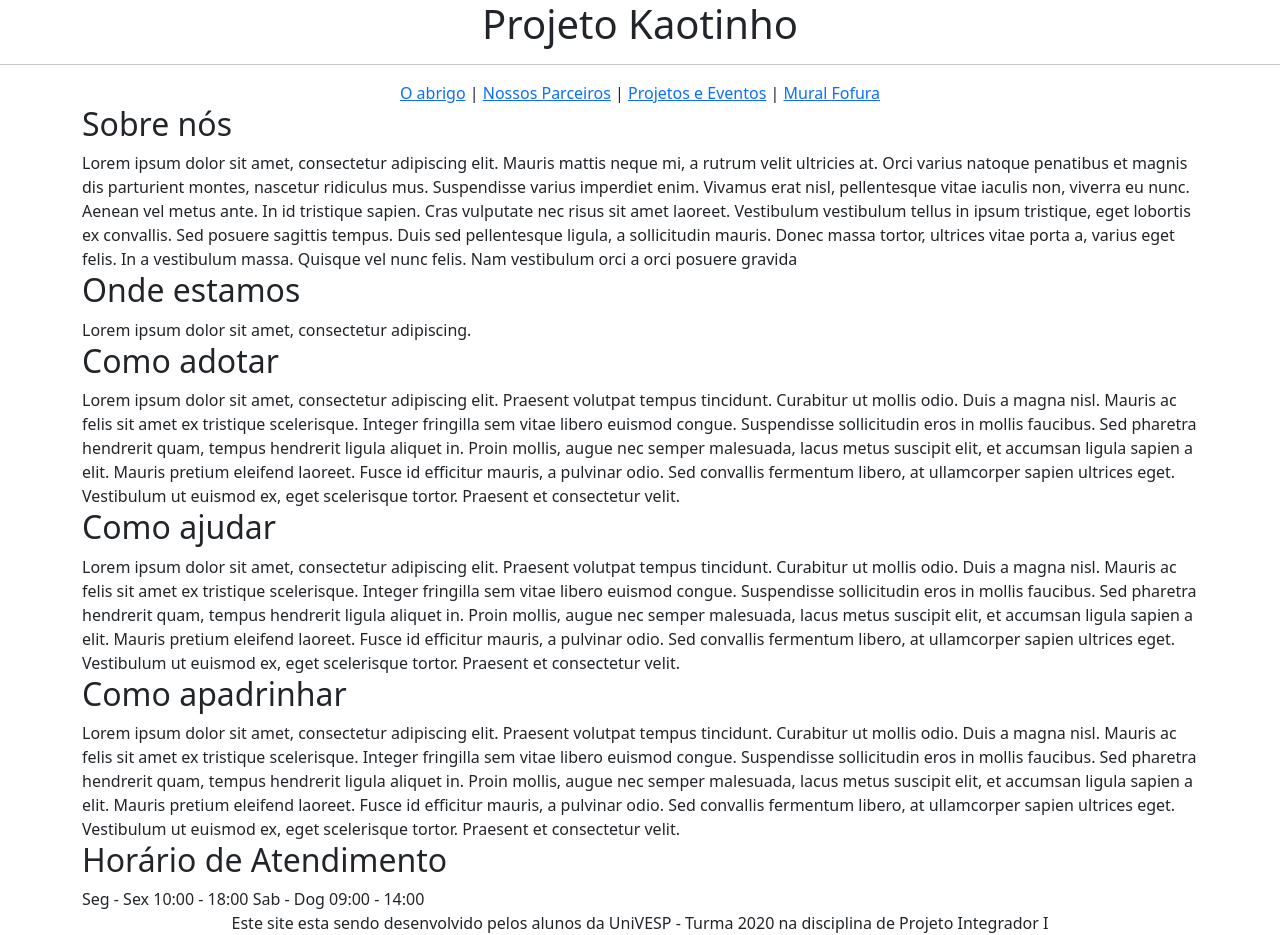
After one commit to bruno-caldas/pi_univesp_jacana, a Django app: page /abrigo/ in a window 1280 px wide. The commit adds this page. Run offline with Django 3.2, Linux system fonts and the light colour scheme; some libraries are stand-ins or nearby versions.

Commit message:
Adiciona Templates Modelos e Inciais
Se aceito, este commit adiciona pasta com templates padrão e páginas
iniciais.

```diff
--- a/cadastro/templates/cadastro/form.html
+++ b/cadastro/templates/cadastro/form.html
@@ -1,4 +1,4 @@
-{% extends 'cadastro/base.html' %}
+{% extends 'templates/../model-page.html' %}
 
 {% block content %}
 
--- a/cadastro/views.py
+++ b/cadastro/views.py
@@ -72,3 +72,15 @@ def test_form(request):
     return render(request,
         'cadastro/form.html',
         {'documents': documents, 'form': form})
+
+
+#CARREGA AS PÁGINAS PRINCIPAIS
+
+def carrega_index(request):
+    return render(request, "index.html")
+
+def carrega_parceiros(request):
+    return render(request, "templates/../parceiros.html")
+
+def carrega_eventos(request):
+    return render(request, "projetos_eventos.html")
--- a/pijacana/settings.py
+++ b/pijacana/settings.py
@@ -83,7 +83,7 @@ ROOT_URLCONF = 'pijacana.urls'
 TEMPLATES = [
     {
         'BACKEND': 'django.template.backends.django.DjangoTemplates',
-        'DIRS': [],
+        'DIRS': [os.path.join(BASE_DIR,'templates')],
         'APP_DIRS': True,
         'OPTIONS': {
             'context_processors': [
--- a/pijacana/urls.py
+++ b/pijacana/urls.py
@@ -15,8 +15,18 @@ Including another URLconf
 """
 from django.contrib import admin
 from django.urls import path, include
+from django.views.generic.base import RedirectView
+
+from cadastro.views import carrega_eventos, carrega_index, carrega_parceiros, test_form
+from cadastro import views
 
 urlpatterns = [
-    path('', include('cadastro.urls')),
+    #path('', include('cadastro.urls')),
     path('admin/', admin.site.urls),
+    path('', RedirectView.as_view(url='/abrigo/')),
+    path('abrigo/', carrega_index, name="index"),
+    path('abrigo/parceiros', carrega_parceiros, name="parceiros"),
+    path('abrigo/eventos', carrega_eventos, name="eventos"),
+    path('abrigo/mural_animais', include("cadastro.urls"), name="mural_animais"),
+    #path('abrigo/mural_animais', test_form, name="mural_animais")
 ]
--- /dev/null
+++ b/templates/index.html
@@ -0,0 +1,31 @@
+{% extends 'model-page.html' %}
+
+{% block content %}
+<section>
+    <h2>Sobre nós</h2>
+    <article>Lorem ipsum dolor sit amet, consectetur adipiscing elit. Mauris mattis neque mi, a rutrum velit ultricies at. Orci varius natoque penatibus et magnis dis parturient montes, nascetur ridiculus mus. Suspendisse varius imperdiet enim. Vivamus erat nisl, pellentesque vitae iaculis non, viverra eu nunc. Aenean vel metus ante. In id tristique sapien. Cras vulputate nec risus sit amet laoreet. Vestibulum vestibulum tellus in ipsum tristique, eget lobortis ex convallis. Sed posuere sagittis tempus. Duis sed pellentesque ligula, a sollicitudin mauris. Donec massa tortor, ultrices vitae porta a, varius eget felis. In a vestibulum massa. Quisque vel nunc felis. Nam vestibulum orci a orci posuere gravida</article>
+</section>
+<section>
+    <h2>Onde estamos</h2>
+    <article>Lorem ipsum dolor sit amet, consectetur adipiscing.</article>
+</section>
+<section>
+    <h2>Como adotar</h2>
+    <article>Lorem ipsum dolor sit amet, consectetur adipiscing elit. Praesent volutpat tempus tincidunt. Curabitur ut mollis odio. Duis a magna nisl. Mauris ac felis sit amet ex tristique scelerisque. Integer fringilla sem vitae libero euismod congue. Suspendisse sollicitudin eros in mollis faucibus. Sed pharetra hendrerit quam, tempus hendrerit ligula aliquet in. Proin mollis, augue nec semper malesuada, lacus metus suscipit elit, et accumsan ligula sapien a elit. Mauris pretium eleifend laoreet. Fusce id efficitur mauris, a pulvinar odio. Sed convallis fermentum libero, at ullamcorper sapien ultrices eget. Vestibulum ut euismod ex, eget scelerisque tortor. Praesent et consectetur velit.</article>
+</section>
+<section>
+    <h2>Como ajudar</h2>
+    <article>Lorem ipsum dolor sit amet, consectetur adipiscing elit. Praesent volutpat tempus tincidunt. Curabitur ut mollis odio. Duis a magna nisl. Mauris ac felis sit amet ex tristique scelerisque. Integer fringilla sem vitae libero euismod congue. Suspendisse sollicitudin eros in mollis faucibus. Sed pharetra hendrerit quam, tempus hendrerit ligula aliquet in. Proin mollis, augue nec semper malesuada, lacus metus suscipit elit, et accumsan ligula sapien a elit. Mauris pretium eleifend laoreet. Fusce id efficitur mauris, a pulvinar odio. Sed convallis fermentum libero, at ullamcorper sapien ultrices eget. Vestibulum ut euismod ex, eget scelerisque tortor. Praesent et consectetur velit.</article>
+</section>
+<section>
+    <h2>Como apadrinhar</h2>
+    <article>Lorem ipsum dolor sit amet, consectetur adipiscing elit. Praesent volutpat tempus tincidunt. Curabitur ut mollis odio. Duis a magna nisl. Mauris ac felis sit amet ex tristique scelerisque. Integer fringilla sem vitae libero euismod congue. Suspendisse sollicitudin eros in mollis faucibus. Sed pharetra hendrerit quam, tempus hendrerit ligula aliquet in. Proin mollis, augue nec semper malesuada, lacus metus suscipit elit, et accumsan ligula sapien a elit. Mauris pretium eleifend laoreet. Fusce id efficitur mauris, a pulvinar odio. Sed convallis fermentum libero, at ullamcorper sapien ultrices eget. Vestibulum ut euismod ex, eget scelerisque tortor. Praesent et consectetur velit.</article>
+</section>
+<section>
+    <h2>Horário de Atendimento</h2>
+    <article>
+        Seg - Sex 10:00 - 18:00
+        Sab - Dog 09:00 - 14:00
+    </article>
+</section>
+{% endblock %}
--- /dev/null
+++ b/templates/model-page.html
@@ -0,0 +1,45 @@
+{% load static %}
+<!DOCTYPE html>
+<html>
+  <head>
+    <title>Projeto Kaotinho</title>
+    <meta name="viewport" content="width=device-width, initial-scale=1.0">
+    <!-- Bootstrap -->
+    <link rel="stylesheet" type="text/css" href="{% static 'cadastro/bootstrap.min.css' %}">
+    <link rel="stylesheet" type="text/css" href="{% static 'cadastro/main.css' %}">
+  </head>
+  <body>
+
+    <header>
+      <div align="center">
+        <h1>
+          Projeto Kaotinho
+        </h1>
+        <hr>
+      </div>
+      <div align="center">
+        <nav>
+          <a href="{% url 'index' %}">O abrigo</a> |
+          <a href="{% url 'parceiros' %}"parceiros/">Nossos Parceiros</a> |
+          <a href="{% url 'eventos' %}">Projetos e Eventos</a> |
+          <a href="{% url 'mural_animais' %">Mural Fofura</a>
+        </nav>
+      </div>
+    </header>
+
+    <div class="container">
+      {% block content %}
+      {% endblock %}
+    </div>
+
+    <footer>
+      <div align="center">
+        Este site esta sendo desenvolvido pelos alunos da UniVESP - Turma 2020 na disciplina de Projeto Integrador I
+      </div>
+    </footer>
+
+    <script src="{% static 'cadastro/ootstrap.min.js' %}">
+
+  </body>
+
+</html>
```
Also changed, not shown: templates/parceiros.html (added, +8 -0 lines), templates/projetos_eventos.html (added, +8 -0 lines).
